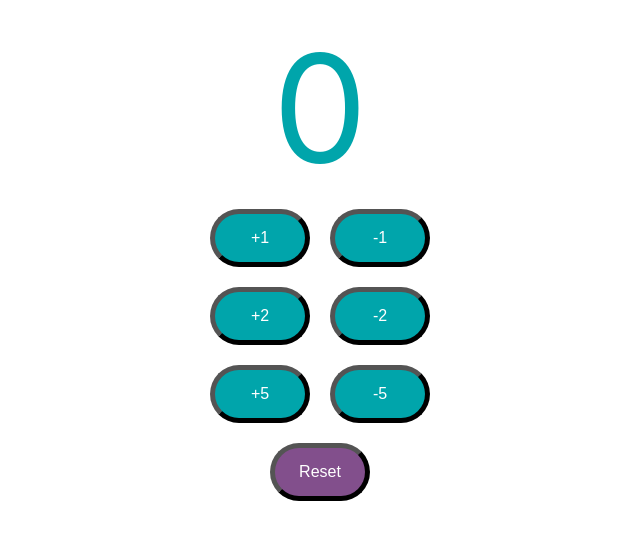
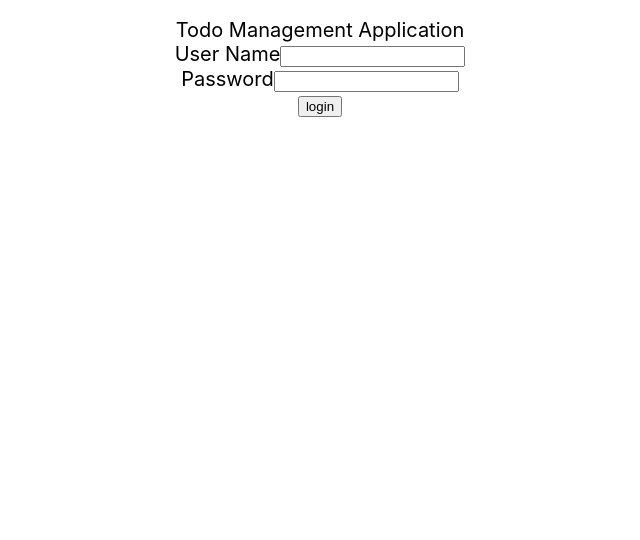
Before and after one commit to Yinhang-Sun/todo-app-front-end, a React (Create React App) app: page / in a window 1280 px wide. Shown: the top 540 px of the page, without its empty margins (320-960 px from the left). Built offline with nearby package versions, Linux system fonts and the light colour scheme.

Commit message:
Getting Started with Login Component - Todo React App

```diff
--- a/src/App.js
+++ b/src/App.js
@@ -1,11 +1,10 @@
 import './App.css';
-import Counter from './components/counter/Counter';
+import TodoApp from './components/todo/TodoApp'
 
 function App() {
   return (
     <div className="App">
-      <Counter />
-
+      <TodoApp />
     </div>
   )
 }
--- /dev/null
+++ b/src/components/todo/TodoApp.jsx
@@ -0,0 +1,38 @@
+export default function TodoApp() {
+    return (
+        <div className="TodoApp">
+            Todo Management Application
+            <LoginComponent />
+            {/* <WelcomeComponent />  */}
+
+        </div>
+    )
+}
+
+function LoginComponent() {
+    return (
+        <div className="Login">
+            <div className="LoginForm">
+                <div>
+                    <label>User Name</label>
+                    <input type="text" name="username" />
+                </div>
+                <div>
+                    <label>Password</label>
+                    <input type="password" name="password" />
+                </div>
+                <div>
+                    <button type="button" name="login">login</button>
+                </div>
+            </div>
+        </div>
+    )
+}
+
+function WelcomeComponent() {
+    return (
+        <div className="Welcome">
+            Welcome Component
+        </div>
+    )
+}
```
